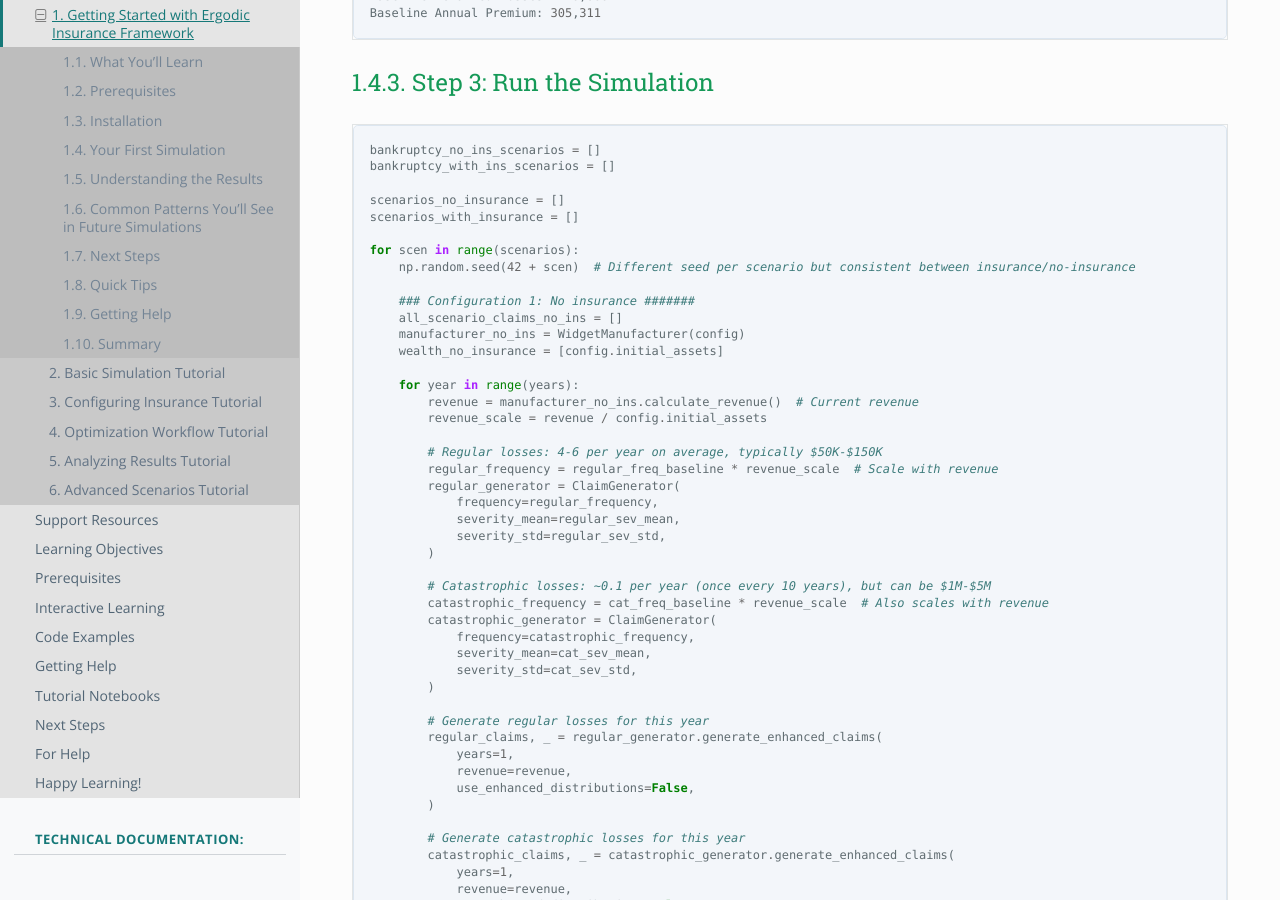
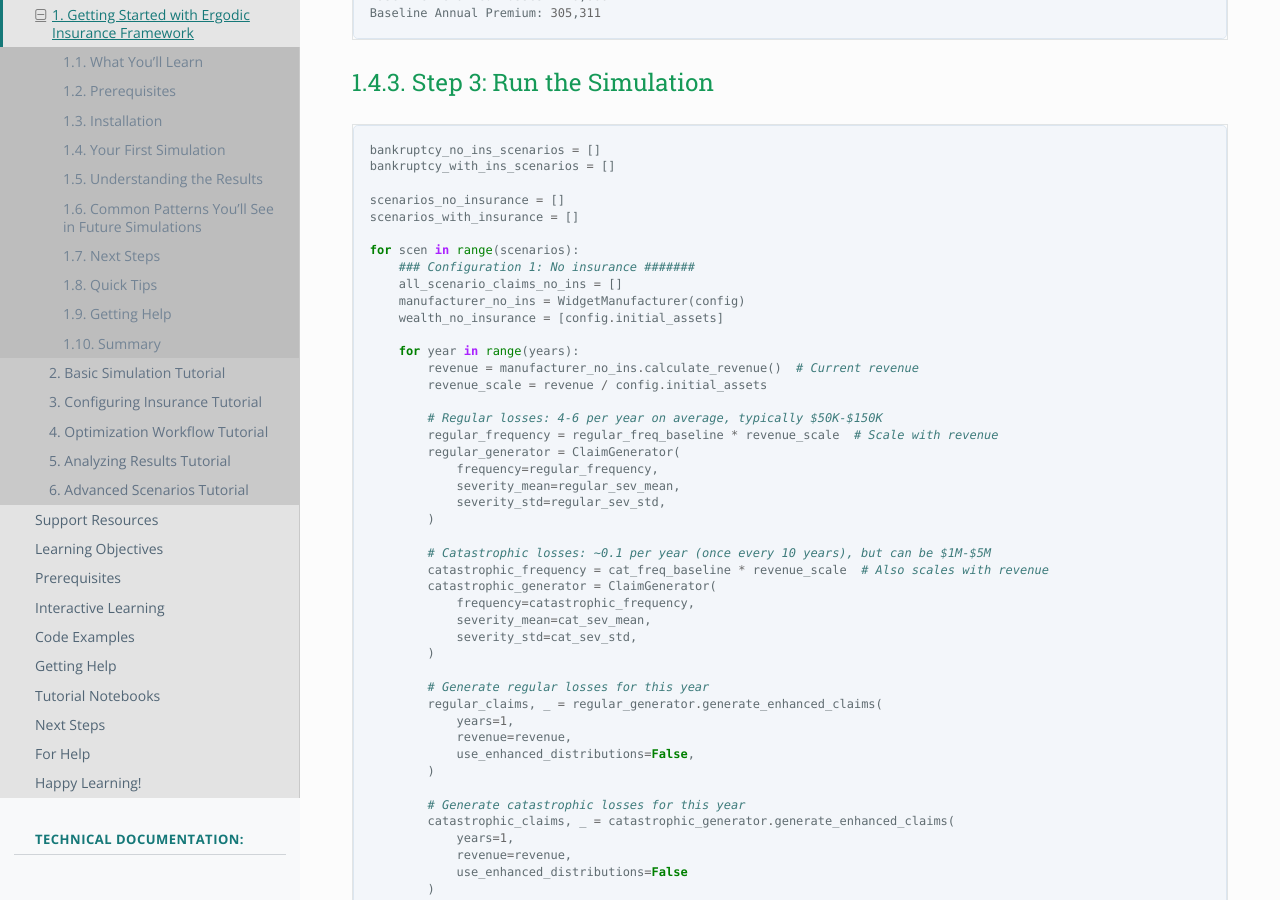
Before and after one commit to AlexFiliakov/Ergodic-Insurance-Limits, a Sphinx documentation site: the page built from ergodic_insurance/docs/tutorials/01_getting_started.md, in a window 1280 px wide and 900 px high, scrolled down 3772 px. Built offline with Sphinx 7.4.7 and the Read the Docs theme 3.1.0, drawn with Linux system fonts in a browser that asks for light colours; pages that are not in the unit, such as notebooks, are missing from menus; some of the changed lines change nothing that is shown; some of the changed text lies outside the part shown.

Commit message:
docs: Fix Getting Started for revised interface

```diff
--- a/ergodic_insurance/docs/tutorials/01_getting_started.md
+++ b/ergodic_insurance/docs/tutorials/01_getting_started.md
@@ -59,7 +59,7 @@
 config = ManufacturerConfig(
     initial_assets=10_000_000,
     asset_turnover_ratio=1.0,
-    operatingbase_operating_margin_margin=0.08,
+    base_operating_margin=0.08,
     tax_rate=0.25,
     retention_ratio=0.7
 )
@@ -177,8 +177,6 @@
 scenarios_with_insurance = []
 
 for scen in range(scenarios):
-    np.random.seed(42 + scen)  # Different seed per scenario but consistent between insurance/no-insurance
-
     ### Configuration 1: No insurance #######
     all_scenario_claims_no_ins = []
     manufacturer_no_ins = WidgetManufacturer(config)
```
Also changed, not shown: assets/01_getting_started.ipynb, assets/results/getting_started/output.png, 2 other files.
